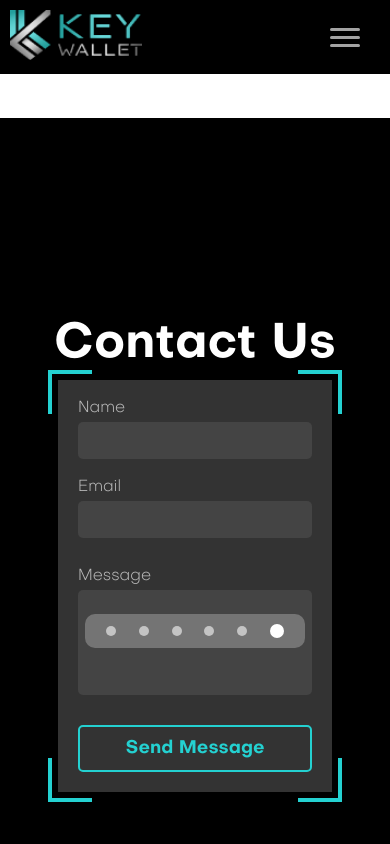
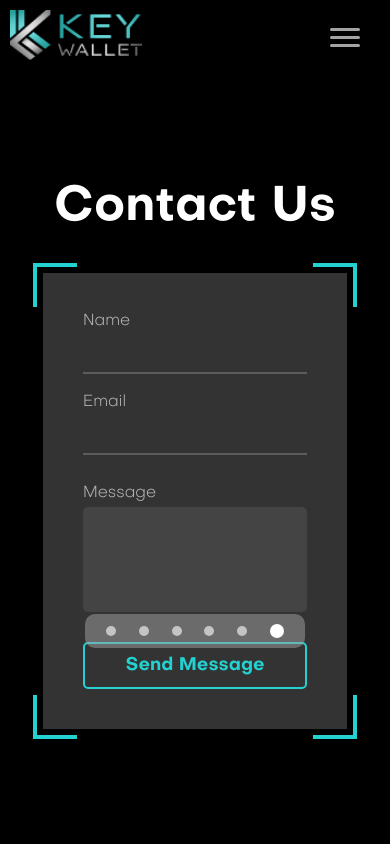
Before and after one commit to tinchomengo/key-wallet-react, a React (Create React App) app: page /contact in a window 390 px wide. Shown: the top 844 px of the page. Built offline with nearby package versions, Linux system fonts and the light colour scheme.

Commit message:
fix: Navbar and contact

```diff
--- a/src/styles/Contact.css
+++ b/src/styles/Contact.css
@@ -85,7 +85,22 @@
 
   }
 
-  .input-group input,
+  input#name, input#email{
+    background-color: transparent;
+    color: #ffffff;
+    border: none;
+    border-bottom: 2px solid #5c5c5c; /* Create the line under the input */
+    font-size: 16px;
+    padding: 10px 5px;
+    font-family: "Objective-Medium";
+    transition: border-color 0.3s ease;
+  }
+
+  input#name:focus, input#email:focus, textarea#message:focus {
+    outline: none;
+    border-bottom: 2px solid #5c5c5c; /* Line color change on focus */
+  }
+
   .input-group textarea {
     background-color: #444;
     color: #ffffff;
@@ -159,6 +174,17 @@
     }
 
     .contact-form-container {
-      padding: 20px;
+      padding: 40px;
+    }
+    .contact-main-wrapper {
+      margin-top: -50px;
+    }
+
+    .contact-page{
+        margin-top: -100px;
+    }
+
+    .contact-page h1 {
+      padding-bottom: 30px;
     }
   }
--- a/src/styles/CustomNavbar.css
+++ b/src/styles/CustomNavbar.css
@@ -246,11 +246,11 @@
   }
 
   .navbar-links li {
-    padding: 35px 0;
+    padding: 30px 0;
   }
 
   .navbar-links a {
-    font-size: 18px;
+    font-size: 20px;
     color: #ffffff; /* White color for text */
     font-weight: 400;
     text-decoration: none;
```
